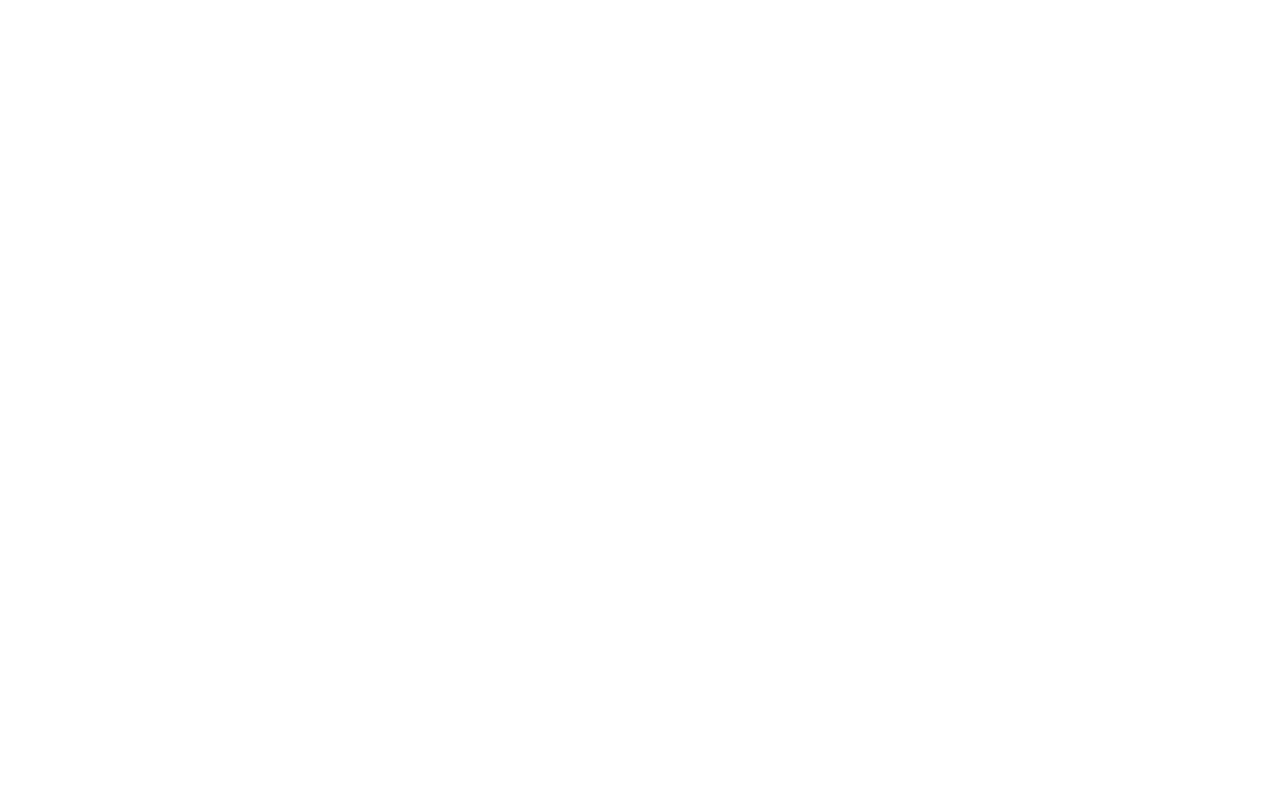
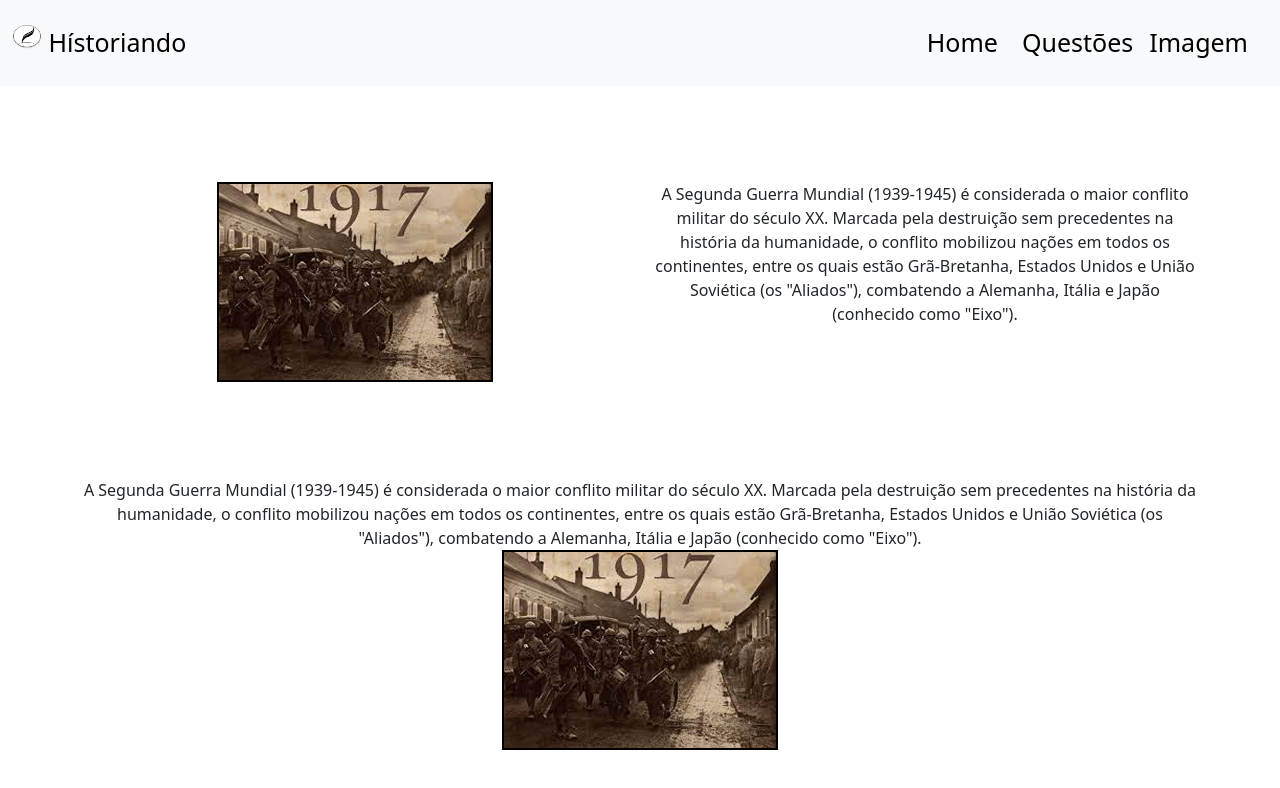
Before and after one commit to GuProvin/historiando., a plain HTML site: page index.html in a window 1280 px wide. Drawn offline with nearby package versions, Linux system fonts and the light colour scheme.

Commit message:
Add files via upload

```diff
--- a/index.html
+++ b/index.html
@@ -6,10 +6,65 @@
     <title>Document</title>
     <link href="https://cdn.jsdelivr.net/npm/bootstrap@5.3.3/dist/css/bootstrap.min.css" rel="stylesheet" integrity="sha384-QWTKZyjpPEjISv5WaRU9OFeRpok6YctnYmDr5pNlyT2bRjXh0JMhjY6hW+ALEwIH" crossorigin="anonymous">
     <script src="https://cdn.jsdelivr.net/npm/bootstrap@5.3.3/dist/js/bootstrap.bundle.min.js" integrity="sha384-YvpcrYf0tY3lHB60NNkmXc5s9fDVZLESaAA55NDzOxhy9GkcIdslK1eN7N6jIeHz" crossorigin="anonymous"></script>
-
-
+    <link rel="stylesheet" href="style.css">
 </head>
 <body>
 
+    <nav class="navbar bg-body-tertiary tam">
+        <div class="container-fluid">
+          <a class="navbar-brand tamanhotexto" href="#">
+            <img src="img/image 6.png" alt="Logo" width="30" height="24" class="d-inline-block align-text-top">
+            Hístoriando
+          </a>
+
+          <nav class="navbar navbar-expand-lg bg-body-tertiary">
+            <div class="container-fluid">
+              <a class="navbar-brand tamanhotexto" href="#">Home</a>
+              <button class="navbar-toggler" type="button" data-bs-toggle="collapse" data-bs-target="#navbarNav" aria-controls="navbarNav" aria-expanded="false" aria-label="Toggle navigation">
+                <span class="navbar-toggler-icon"></span>
+              </button>
+              <div class="collapse navbar-collapse" id="navbarNav">
+                <ul class="navbar-nav">
+                  <li class="nav-item">
+                    <a class="nav-link tamanhotexto" href="#">Questões</a>
+                  </li>
+                  <li class="nav-item">
+                    <a class="nav-link tamanhotexto" href="#">Imagem</a>
+                  </li>
+                </ul>
+              </div>
+            </div>
+          </nav>
+        </div>
+   </nav>
+
+   <div class="container text-center pt-5 mt-5">
+    <div class="row">
+      <div class="col">
+        <img src="img/download 1.png" alt="">
+      </div>
+      <div class="col">
+        A Segunda Guerra Mundial (1939-1945) é considerada o maior conflito militar do século XX. Marcada pela destruição sem precedentes na história da humanidade, o conflito mobilizou nações em todos os continentes, entre os quais estão Grã-Bretanha, Estados Unidos e União Soviética (os "Aliados"), combatendo a Alemanha, Itália e Japão (conhecido como "Eixo").
+
+      </div>
+    </div>
+  </div>
+
+  <div class="container text-center pt-5 mt-5">
+
+      <div class="col">
+        A Segunda Guerra Mundial (1939-1945) é considerada o maior conflito militar do século XX. Marcada pela destruição sem precedentes na história da humanidade, o conflito mobilizou nações em todos os continentes, entre os quais estão Grã-Bretanha, Estados Unidos e União Soviética (os "Aliados"), combatendo a Alemanha, Itália e Japão (conhecido como "Eixo").
+
+      </div>
+
+      <div class="row">
+        <div class="col">
+          <img src="img/download 1.png" alt="">
+        </div>
+    </div>
+  </div>
+
+
+
 </body>
 </html>
--- a/style.css
+++ b/style.css
@@ -0,0 +1,4 @@
+.tamanhotexto{
+    font-size: 25px;
+    color: rgb(0, 0, 0);
+}
```
Also changed, not shown: img/download 1.png (added), img/download 2.png (added), img/image 6.png (added).
